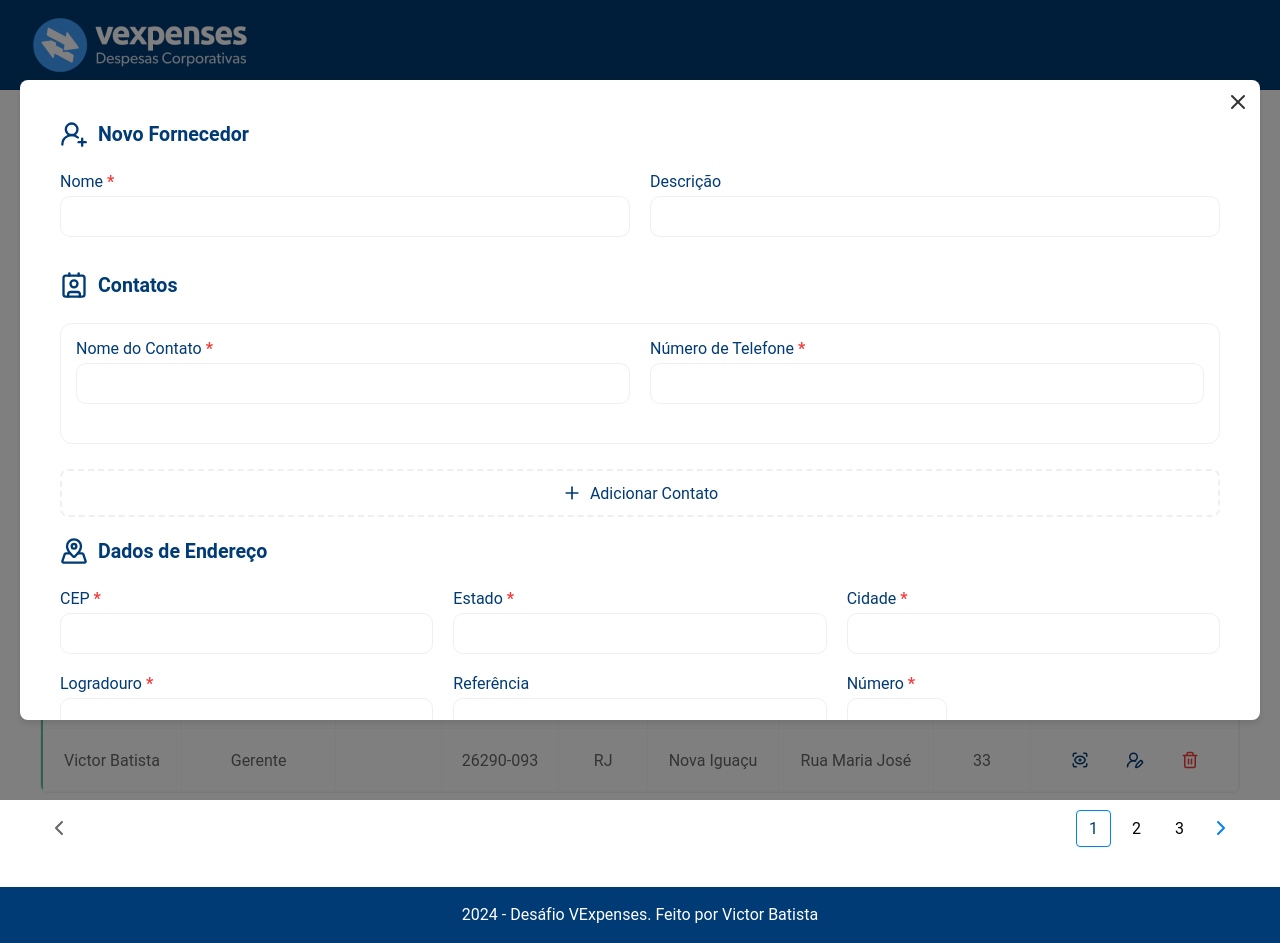
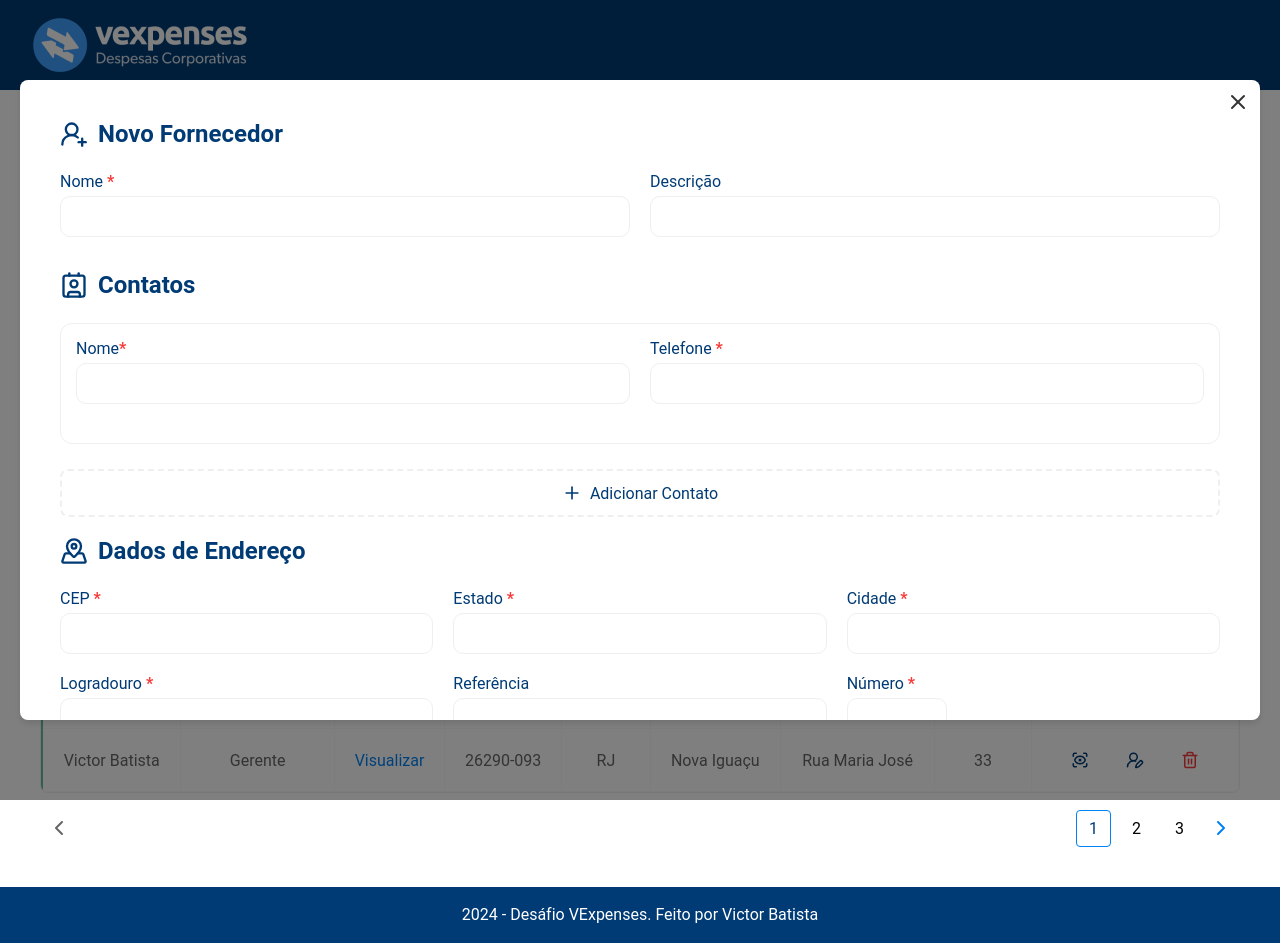
Before and after one commit to NiceColors/Desafio-Tecnico, a React (Vite) app: page / in a window 1280 px wide. Both pictures are taken after a click on the button "Criar". Built offline with nearby package versions, Linux system fonts and the light colour scheme; data requests are answered from the project's data file.

Commit message:
:sparkles: feat: Ver contatos do fornecedor

```diff
--- a/db.json
+++ b/db.json
@@ -12,7 +12,15 @@
       },
       "contacts": [
         {
-          "name": "teste",
+          "name": "Luis Felipe",
+          "phoneNumber": "(32) 42424-2342"
+        },
+        {
+          "name": "Luis Felipe",
+          "phoneNumber": "(32) 42424-2342"
+        },
+        {
+          "name": "Luis Felipe",
           "phoneNumber": "(32) 42424-2342"
         }
       ],
--- a/src/@types/suppliers.ts
+++ b/src/@types/suppliers.ts
@@ -2,7 +2,7 @@
 export interface ISupplierContact {
     id: number;
     name: string;
-    phone: string;
+    phoneNumber: string;
 }
 
 export interface ISupplierAddress {
@@ -17,6 +17,6 @@ export interface ISupplier {
     id: string;
     name: string;
     description: string;
-    contato: ISupplierContact[];
+    contacts: ISupplierContact[];
     address: ISupplierAddress;
 }
--- a/src/App.tsx
+++ b/src/App.tsx
@@ -12,7 +12,6 @@ function App() {
       <ThemeProvider theme={theme}>
         <GlobalStyles />
         <Toaster richColors position='top-right' />
-
         <Routes>
           <Route element={<Layout />}>
             <Route path="*" element={<SuppliersListPage />} />
--- a/src/components/form/supplier-form.component.tsx
+++ b/src/components/supplier/supplier-form.component.tsx
@@ -129,13 +129,13 @@ const SupplierForm: React.FC<{ refetchData: () => void }> = ({ refetchData }) =>
                   columns={2}
                 >
                   <FormItem>
-                    <Label htmlFor={`contacts.${index}.name`}>Nome do Contato <Required /></Label>
+                    <Label htmlFor={`contacts.${index}.name`}>Nome<Required /></Label>
                     <Input id={`contacts.${index}.name`} {...register(`contacts.${index}.name`)} />
                     {errors.contacts?.[index]?.name && <ErrorMessage>{errors.contacts[index].name.message}</ErrorMessage>}
                   </FormItem>
 
                   <FormItem>
-                    <Label htmlFor={`contacts.${index}.phoneNumber`}>Número de Telefone <Required /></Label>
+                    <Label htmlFor={`contacts.${index}.phoneNumber`}>Telefone <Required /></Label>
                     <Controller
                       name={`contacts.${index}.phoneNumber`}
                       control={control}
--- a/src/components/form/supplier-form.styles.ts
+++ b/src/components/supplier/supplier-form.styles.ts
@@ -31,7 +31,7 @@ export const SectionTitleContainer = styled.div`
 `
 
 export const SectionTitle = styled.article`
-    font-size: 1.225rem;
+    font-size: x-large;
     font-weight: bold;
     color: ${({ theme }) => theme.colors.blueDark};
 `
--- a/src/components/table/table.component.tsx
+++ b/src/components/table/table.component.tsx
@@ -2,6 +2,7 @@ import { ChevronLeft, ChevronRight, ScanEye, Trash2, UserRoundPen, UserSearch }
 import { HTMLProps, ReactNode, useEffect, useRef, useState } from 'react';
 import { theme } from '../../theme/theme';
 
+import { Space } from '../../styles/globalStyle';
 import { LoadingSpinner } from '../loading.component';
 import { PageNumberButton, PageNumbersContainer, PaginationButton } from './pagination.styles';
 import {
@@ -17,7 +18,6 @@ import {
     TableContent,
     TableSearchContainer
 } from './table.style';
-import { Space } from '../../styles/globalStyle';
 
 const ITEMS_PER_PAGE = 8;
 
@@ -25,9 +25,9 @@ export interface IColumns {
     title: string,
     dataIndex: string,
     key: string,
-    align?: string,
+    align?: 'center' | 'left' | 'right',
     width?: string,
-    fixed?: boolean,
+    exampandable?: boolean,
     dataRender?: (data: any) => React.ReactNode
 }
 
@@ -79,6 +79,7 @@ interface ITable<T extends Record<string, any>> {
     dataSource: T[],
     columns: IColumns[],
     loading?: boolean
+    // expandedRowRender?: (data: T) => ReactNode
 }
 
 
@@ -86,6 +87,7 @@ export const Table = <T extends Record<string, any>>({
     dataSource,
     columns,
     loading,
+    // expandedRowRender
 }: ITable<T>) => {
     const [currentPage, setCurrentPage] = useState(1);
 
@@ -105,6 +107,7 @@ export const Table = <T extends Record<string, any>>({
     const handlePageChange = (page: number) => {
         setCurrentPage(page);
     };
+
 
     const renderPageNumbers = () => {
         const pageNumbers = [];
@@ -146,24 +149,32 @@ export const Table = <T extends Record<string, any>>({
                             </STr>
                         )}
 
-                        {!loading &&
-                            paginatedData.map((data, index) => (
+                        {!loading && paginatedData.map((data, index) => (
+                            <>
                                 <STr key={index}>
                                     {columns.map((column, columnIndex) => (
                                         <STd
                                             key={columnIndex}
-                                            align={column.align as any}
+                                            align={column.align}
                                             width={column.width}
                                         >
-                                            {column.dataRender
-                                                ? column.dataRender(data)
-                                                : (data as Record<string, any>)[
-                                                column.dataIndex
-                                                ]}
+                                            {column.dataRender ? column.dataRender(data) : (data as Record<string, any>)[column.dataIndex]}
                                         </STd>
                                     ))}
                                 </STr>
-                            ))}
+
+
+
+                                {/*
+                                {expandedRowRender && (
+                                    <STr>
+                                        <STd colSpan={columns.length}>
+                                            {expandedRowRender(data)}
+                                        </STd>
+                                    </STr>
+                                )} */}
+                            </>
+                        ))}
 
                         {!loading && paginatedData.length === 0 && (
                             <STr
--- a/src/layout/layout.styles.ts
+++ b/src/layout/layout.styles.ts
@@ -20,7 +20,6 @@ export const NavbarContainer = styled.nav`
     flex-direction: column;
     gap: 1rem;
   }
-
 
 `;
 
--- a/src/pages/suppliers/suppliers-list.page.tsx
+++ b/src/pages/suppliers/suppliers-list.page.tsx
@@ -4,8 +4,9 @@ import { useState } from "react";
 import { toast } from "sonner";
 import styled from "styled-components";
 import { ISupplier, ISupplierAddress } from "../../@types/suppliers";
-import SupplierForm from "../../components/form/supplier-form.component";
 import Modal from "../../components/modal/modal.component";
+import { SupplierContacts } from "../../components/supplier/supplier-contacts.component";
+import SupplierForm from "../../components/supplier/supplier-form.component";
 import { IColumns, Table, TableSearchInput, TButtonAction } from "../../components/table/table.component";
 import { ListContainer, TableListActionsSpace } from "../../components/table/table.style";
 import Tooltip from "../../components/tooltip.component";
@@ -25,22 +26,21 @@ const DeleteSupplierContainer = styled.div`
     margin: 0 auto;
 
     h1, h1 strong {
-        font-size: 2rem;
+        font-size: xx-large;
         color: ${theme.colors.redDark};
         text-align: center;
         @media ${device.sm}{
-            font-size: 1.5rem;
+            font-size:x-large
         }
     }
 
     p {
-        font-size: 1rem;
         text-align: center;
         color: ${theme.colors.textLight};
         margin-bottom: 18px;
 
         @media ${device.sm}{
-            font-size: 0.875rem;
+            font-size: small;
         }
     }
 
@@ -67,18 +67,29 @@ const DeleteSupplierContainer = styled.div`
     }
 `
 
+const ViewContact = styled.button`
+    color: ${theme.colors.blueMedium};
+    font-size: medium;
+    cursor: pointer;
+    border: none;
+    background-color: transparent;
+`
+
 const renderAddressField = (field: keyof ISupplierAddress) => ({ address }: ISupplier) => <span>{address[field]}</span>;
 
 
+
 const SuppliersListPage: React.FC = () => {
+
 
     const [searchTerm, setSearchTerm] = useState("");
     const debouncedSearchTerm = useDebouncedValue(searchTerm, 300);
 
     const [isModalOpen, setIsModalOpen] = useState(false);
+    const [isDeleteModalOpen, setIsDeleteModalOpen] = useState(false);
+    const [isContactModalOpen, setIsContactModalOpen] = useState(false);
 
     const [selectedSupplier, setSelectedSupplier] = useState<ISupplier | null>(null);
-    const [isDeleteModalOpen, setIsDeleteModalOpen] = useState(false);
 
     const { data: providers, loading, refetch } = useFetch<ISupplier>('http://localhost:3000/suppliers', debouncedSearchTerm);
 
@@ -94,9 +105,23 @@ const SuppliersListPage: React.FC = () => {
     }
 
 
-    const handleDeleteSupplierById = (supplier: ISupplier) => {
+    const handleDeleteSupplier = (supplier: ISupplier): void => {
         setSelectedSupplier(supplier);
         setIsDeleteModalOpen(true);
+    }
+
+    const handleViewSupplierContacts = (supplier: ISupplier): void => {
+        setSelectedSupplier(supplier);
+        setIsContactModalOpen(true);
+    }
+
+    const handleCloseViewContact = (): void => {
+        setIsContactModalOpen(false);
+        setSelectedSupplier(null);
+    }
+
+    const handleCreateSupplier = (): void => {
+        setIsModalOpen(true);
     }
 
 
@@ -104,7 +129,19 @@ const SuppliersListPage: React.FC = () => {
     const columns: IColumns[] = [
         { title: 'Nome', dataIndex: 'name', key: 'name' },
         { title: 'Descrição', dataIndex: 'description', key: 'description' },
-        { title: 'Contatos', dataIndex: 'contato', key: 'contato', align: 'center' },
+        {
+            title: 'Contatos',
+            dataIndex: 'contato',
+            key: 'contato',
+            align: 'center',
+            dataRender: (record: ISupplier) => (
+                <div>
+                    <ViewContact onClick={() => handleViewSupplierContacts(record)}>
+                        Visualizar
+                    </ViewContact>
+                </div>
+            )
+        },
         { title: 'CEP', dataIndex: 'cep', key: 'cep', align: 'center', dataRender: renderAddressField('cep') },
         { title: 'Estado', dataIndex: 'estado', key: 'estado', align: 'center', dataRender: renderAddressField('state') },
         { title: 'Cidade', dataIndex: 'cidade', key: 'cidade', align: 'center', dataRender: renderAddressField('city') },
@@ -115,11 +152,8 @@ const SuppliersListPage: React.FC = () => {
             dataIndex: 'actions',
             key: 'actions',
             align: 'right',
-            dataRender: (data) => (
+            dataRender: (data: ISupplier) => (
                 <Space>
-
-
-
                     <Tooltip text="Visualizar" >
                         <TButtonAction type="view" />
                     </Tooltip>
@@ -129,7 +163,7 @@ const SuppliersListPage: React.FC = () => {
                     </Tooltip>
 
                     <Tooltip text="Deletar" type="danger" >
-                        <TButtonAction type="delete" onClick={() => handleDeleteSupplierById(data)} />
+                        <TButtonAction type="delete" onClick={() => handleDeleteSupplier(data)} />
                     </Tooltip>
                 </Space>
             ),
@@ -146,13 +180,28 @@ const SuppliersListPage: React.FC = () => {
                         onChange={(e) => setSearchTerm(e.target.value)}
                         value={searchTerm}
                     />
-                    <Button type="button" onClick={() => setIsModalOpen(true)}>
+                    <Button type="button" onClick={handleCreateSupplier}>
                         <CirclePlus size={18} />
                         <span>Criar</span>
                     </Button>
                 </TableListActionsSpace>
-                <Table dataSource={providers} columns={columns} loading={loading} />
+                <Table
+                    dataSource={providers}
+                    columns={columns}
+                    loading={loading}
+                />
             </ListContainer>
+
+            <Modal
+                isOpen={isContactModalOpen}
+                onClose={() => handleCloseViewContact()}
+                hasCloseBtn={true}
+                closeOnOutsideClick={true}
+                width="600px"
+            >
+                <SupplierContacts data={selectedSupplier} />
+            </Modal>
+
             <Modal
                 isOpen={isModalOpen}
                 onClose={() => setIsModalOpen(false)}
```
Also changed, not shown: src/components/supplier/supplier-contacts.component.tsx (added, +24 -0 lines), src/components/supplier/suppliers-contacts.styles.ts (added, +47 -0 lines), src/pages/home/home.page.tsx (deleted, +0 -13 lines).
